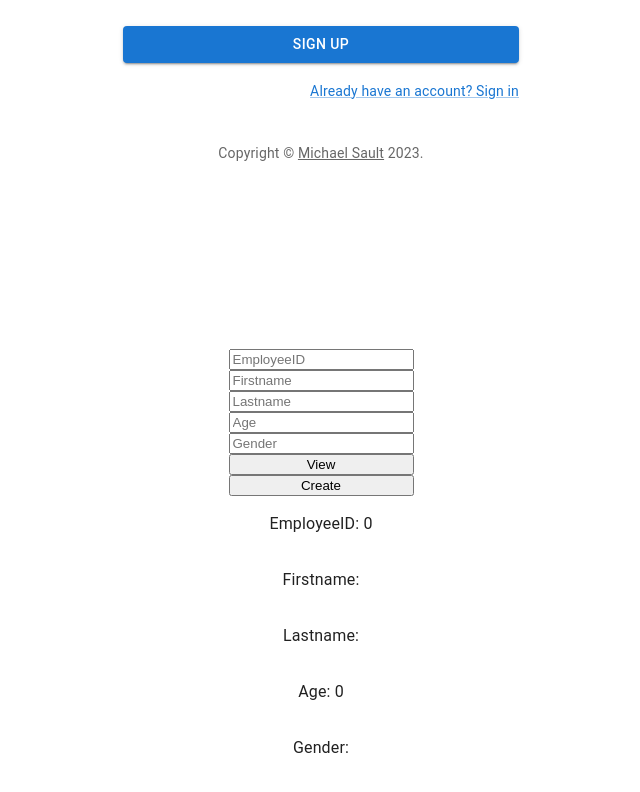
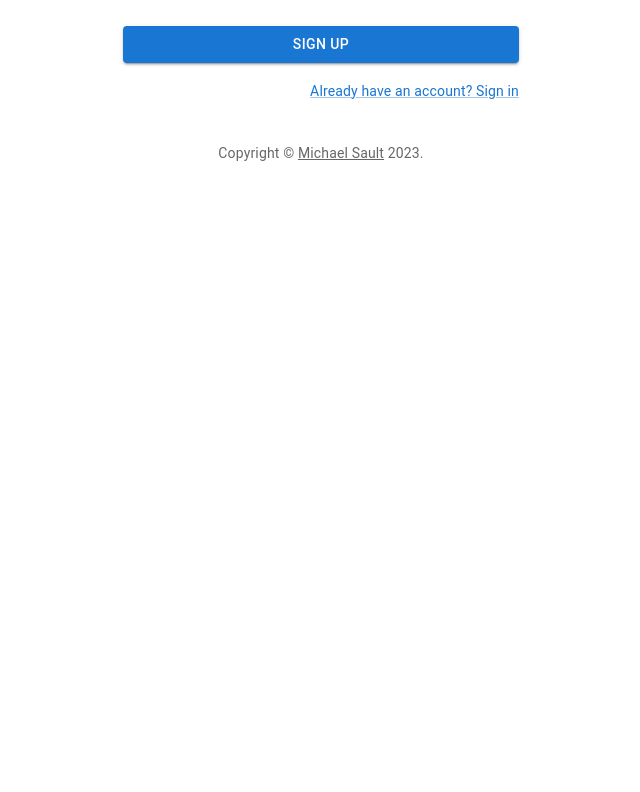
Before and after one commit to MichaelSault/POGoTrainerStats, a React (Create React App) app in the folder trainerstats/: page /SignUp in a window 1280 px wide. Shown: the part 510-1302 px from the top of the page, without its empty margins (319-959 px from the left). After the commit the page ends 800 px from the top, so only its background shows below. Built offline with nearby package versions, Linux system fonts and the light colour scheme.

Commit message:
Login page now querries for account and displays profile info

```diff
--- a/trainerstats/server.js
+++ b/trainerstats/server.js
@@ -13,10 +13,10 @@ app.use(express.urlencoded({extended: true}));
 app.use(cors());
 
 app.post('/api', async(req, res) => {
-    console.log('called api');
-    const result = await dbOperation.getTrainerProfile(req.body.name);
+    console.log(req.body);
+    const result = await dbOperation.getTrainerProfile(req.body);
     console.log(result.recordset[0]);
-    res.send(result.recordset); //sending objects are easier on the front end
+    res.send(result.recordset[0]); //sending objects are easier on the front end
 });
 
 app.post('/hello', async(req, res) => {
--- a/trainerstats/src/App.js
+++ b/trainerstats/src/App.js
@@ -68,38 +68,6 @@ function App() {
         <Route path='/SignUp' element={<SignUp />}/>
       </Routes>
     </BrowserRouter>
-
-    <div className="App">
-      <input
-        type="number"
-        name='EmployeeID'
-        placeholder='EmployeeID'
-        onChange={setInput}></input>
-      <input
-        name='Firstname'
-        placeholder='Firstname'
-        onChange={setInput}></input>
-      <input
-        name='Lastname'
-        placeholder='Lastname'
-        onChange={setInput}></input>
-      <input
-        type="number"
-        name='Age'
-        placeholder='Age'
-        onChange={setInput}></input>
-      <input
-        name='Gender'
-        placeholder='Gender'
-        onChange={setInput}></input>
-      <button onClick={() => fetchData()}>View</button>
-      <button onClick={() => createEmployee()}>Create</button>
-      <p>EmployeeID: {returnedData.EmployeeID}</p>
-      <p>Firstname: {returnedData.Firstname}</p>
-      <p>Lastname: {returnedData.Lastname}</p>
-      <p>Age: {returnedData.Age}</p>
-      <p>Gender: {returnedData.Gender}</p>
-    </div>
     </>
   );
 }
--- a/trainerstats/src/component/SignInSide.js
+++ b/trainerstats/src/component/SignInSide.js
@@ -12,6 +12,8 @@ import Grid from '@mui/material/Grid';
 import CatchingPokemonIcon from '@mui/icons-material/CatchingPokemon';
 import Typography from '@mui/material/Typography';
 import { createTheme, ThemeProvider } from '@mui/material/styles';
+import {useState} from 'react';
+
 
 function Copyright(props) {
   return (
@@ -28,14 +30,53 @@ function Copyright(props) {
 const theme = createTheme();
 
 export default function SignInSide() {
+  const [returnedData, setReturnedData] = useState({TrainerID: 0, TrainerName: '', Email: '', Firstname: '', Lastname: '', Password: ''});
+  const [trainer, setTrainer] = useState({Email: '', Password: ''})
+
   const handleSubmit = (event) => {
     event.preventDefault();
     const data = new FormData(event.currentTarget);
+    console.log(returnedData);
     console.log({
-      email: data.get('email'),
-      password: data.get('password'),
+      Email: data.get('Email'),
+      Password: data.get('Password'),
     });
   };
+
+  const fetchTrainerData = async () => {
+
+    const newData = await fetch('http://localhost:5000/api', {
+      method: 'POST',
+      headers: {
+        'Content-Type': 'application/json',
+        'Accept': 'application/json'
+      },
+      body: JSON.stringify({
+        Email: trainer.Email
+      })
+    })
+    .then(res => res.json());
+    console.log("CALLED API2");
+    console.log(newData);
+    setReturnedData(newData)
+  }
+
+
+  const setInput = (e) => {
+    const {name, value} = e.target;
+    console.log(value);
+    if (name === 'TrainerID'){
+      setTrainer(prevState => ({
+        ...prevState,
+        [name]: parseInt(value)
+      }));
+      return;
+    }
+    setTrainer(prevState => ({
+      ...prevState,
+      [name]: value
+    }));
+  }
 
   return (
     <ThemeProvider theme={theme}>
@@ -69,7 +110,7 @@ export default function SignInSide() {
               <CatchingPokemonIcon />
             </Avatar>
             <Typography component="h1" variant="h5">
-              Sign in
+              Log In
             </Typography>
             <Box component="form" noValidate onSubmit={handleSubmit} sx={{ mt: 1 }}>
               <TextField
@@ -78,19 +119,21 @@ export default function SignInSide() {
                 fullWidth
                 id="email"
                 label="Email Address"
-                name="email"
+                name="Email"
                 autoComplete="email"
+                onChange={setInput}
                 autoFocus
               />
               <TextField
                 margin="normal"
                 required
                 fullWidth
-                name="password"
+                name="Password"
                 label="Password"
                 type="password"
                 id="password"
                 autoComplete="current-password"
+                onChange={setInput}
               />
               <FormControlLabel
                 control={<Checkbox value="remember" color="primary" />}
@@ -101,6 +144,7 @@ export default function SignInSide() {
                 fullWidth
                 variant="contained"
                 sx={{ mt: 3, mb: 2 }}
+                onClick={() => fetchTrainerData()}
               >
                 Sign In
               </Button>
@@ -118,6 +162,10 @@ export default function SignInSide() {
               </Grid>
               <Copyright sx={{ mt: 5 }} />
             </Box>
+            <p>Welcome Trainer: {returnedData.TrainerID}</p>
+            <p>Trainer Name: {returnedData.TrainerName} </p>
+            <p>Name: {returnedData.Firstname} {returnedData.Lastname}</p>
+            <p>Email: {returnedData.Email}</p>
           </Box>
         </Grid>
       </Grid>
--- a/trainerstats/src/component/SignUp.js
+++ b/trainerstats/src/component/SignUp.js
@@ -29,7 +29,7 @@ function Copyright(props) {
 const theme = createTheme();
 
 export default function SignUp() {
-  const [returnedData, setReturnedData] = useState({TrainerName: '', Email: '', Firstname: '', Lastname: '', Password: ''});
+  const [returnedData, setReturnedData] = useState({TrainerID: 0, TrainerName: '', Email: '', Firstname: '', Lastname: '', Password: ''});
   const [trainer, setTrainer] = useState({TrainerName: '', Email: '', Firstname: '', Lastname: '', Password: ''})
 
   const handleSubmit = (event) => {
@@ -92,7 +92,7 @@ export default function SignUp() {
             <CatchingPokemonIcon />
           </Avatar>
           <Typography component="h1" variant="h5">
-            Sign up
+            Sign Up
           </Typography>
           <Box component="form" noValidate onSubmit={handleSubmit} sx={{ mt: 3 }}>
             <Grid container spacing={2}>
```
Also changed, not shown: trainerstats/dbFiles/dbOperation.js (+4 -3 lines).
